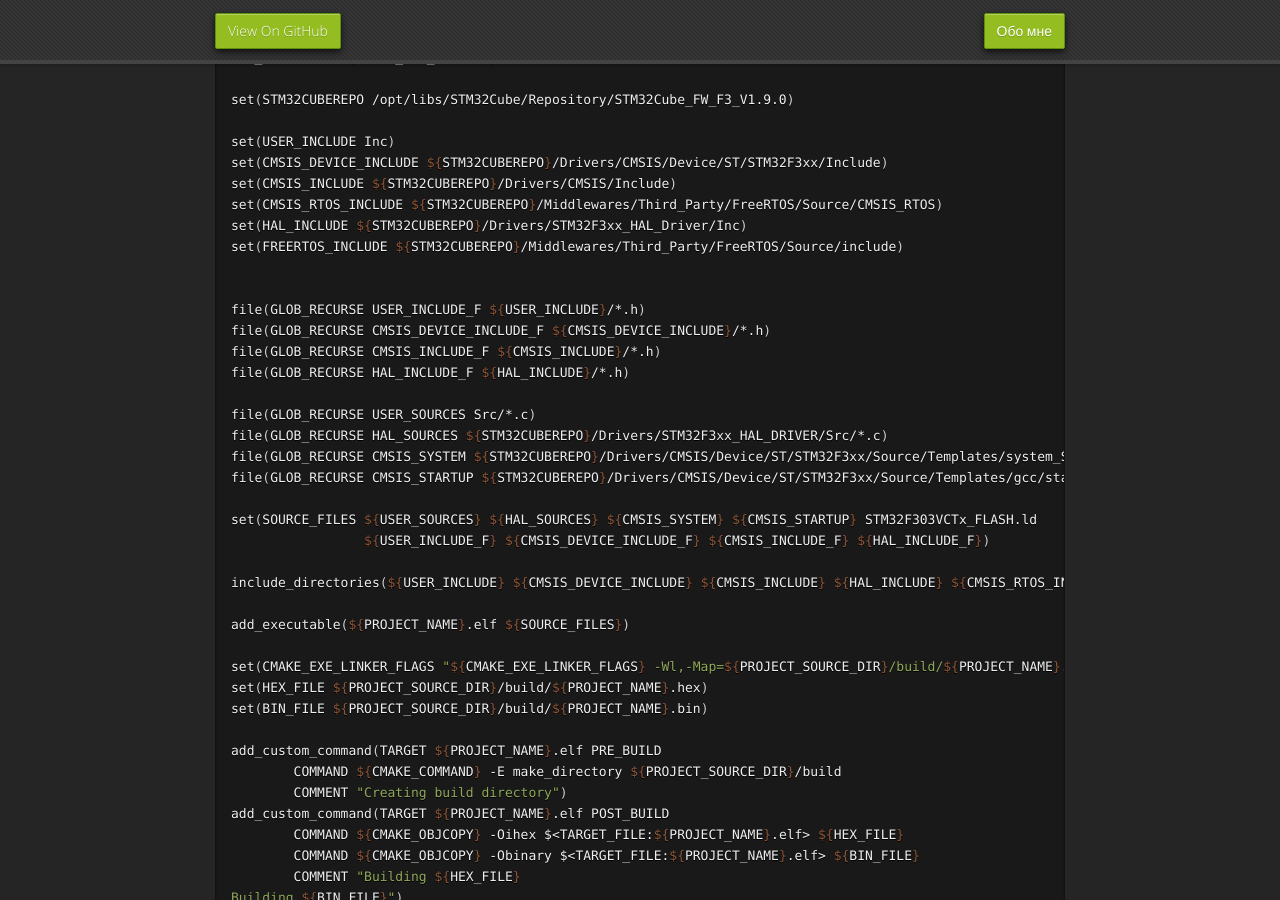
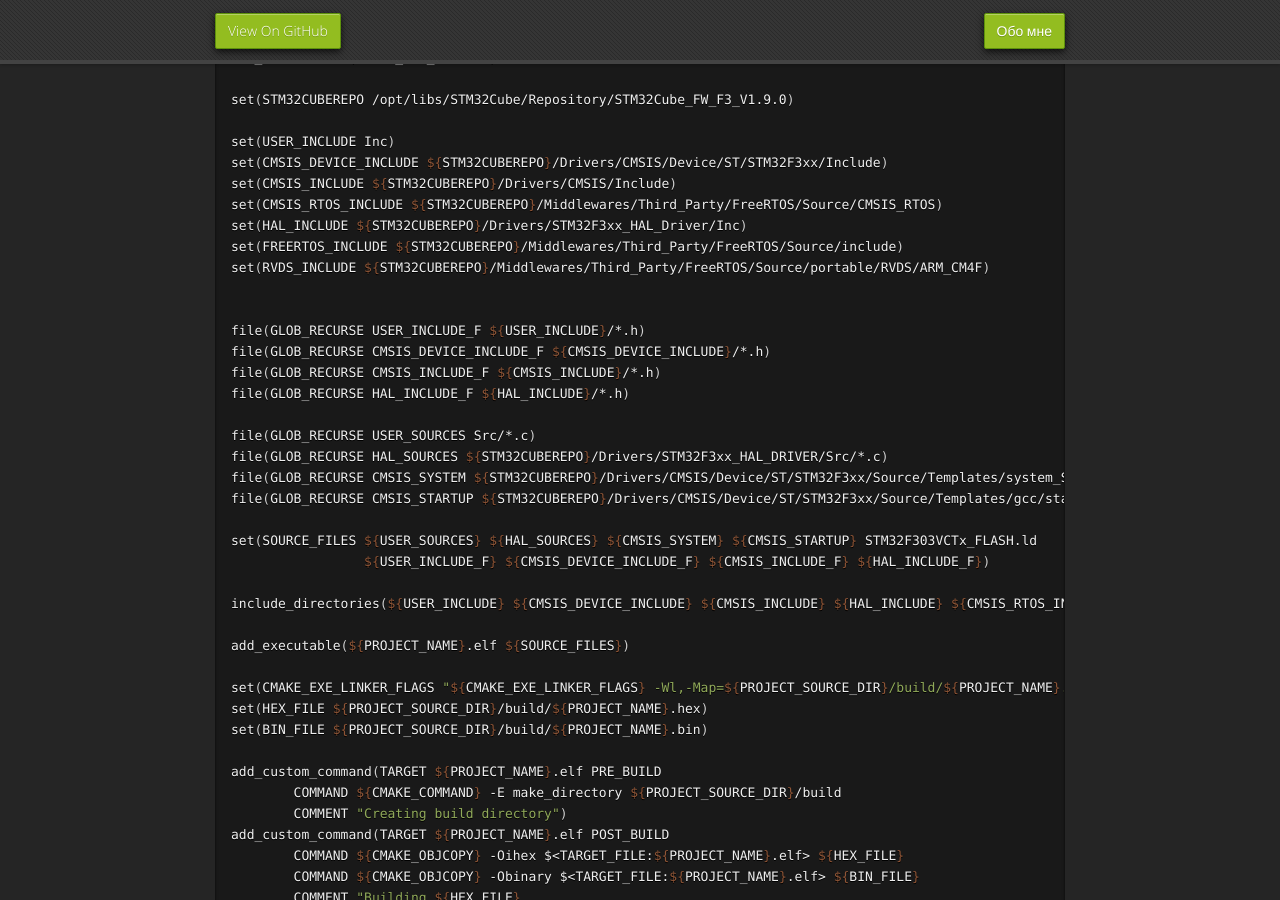
Before and after one commit to firebull/firebull.github.io, a Jekyll site: the page built from _posts/2017-11-29-st3_SW4_and_STM32CubeMX_for_STM32_under_Linux.markdown, in a window 1280 px wide and 900 px high, scrolled down 14498 px. Built offline with Jekyll 4.4.1, drawn with Linux system fonts in a browser that asks for light colours; nearby versions of some CDN libraries.

Commit message:
Article update

```diff
--- a/_posts/2017-11-29-st3_SW4_and_STM32CubeMX_for_STM32_under_Linux.markdown
+++ b/_posts/2017-11-29-st3_SW4_and_STM32CubeMX_for_STM32_under_Linux.markdown
@@ -389,6 +389,7 @@ set(CMSIS_INCLUDE ${STM32CUBEREPO}/Drivers/CMSIS/Include)
 set(CMSIS_RTOS_INCLUDE ${STM32CUBEREPO}/Middlewares/Third_Party/FreeRTOS/Source/CMSIS_RTOS)
 set(HAL_INCLUDE ${STM32CUBEREPO}/Drivers/STM32F3xx_HAL_Driver/Inc)
 set(FREERTOS_INCLUDE ${STM32CUBEREPO}/Middlewares/Third_Party/FreeRTOS/Source/include)
+set(RVDS_INCLUDE ${STM32CUBEREPO}/Middlewares/Third_Party/FreeRTOS/Source/portable/RVDS/ARM_CM4F)
 
 
 file(GLOB_RECURSE USER_INCLUDE_F ${USER_INCLUDE}/*.h)
@@ -404,7 +405,7 @@ file(GLOB_RECURSE CMSIS_STARTUP ${STM32CUBEREPO}/Drivers/CMSIS/Device/ST/STM32F3
 set(SOURCE_FILES ${USER_SOURCES} ${HAL_SOURCES} ${CMSIS_SYSTEM} ${CMSIS_STARTUP} STM32F303VCTx_FLASH.ld
                  ${USER_INCLUDE_F} ${CMSIS_DEVICE_INCLUDE_F} ${CMSIS_INCLUDE_F} ${HAL_INCLUDE_F})
 
-include_directories(${USER_INCLUDE} ${CMSIS_DEVICE_INCLUDE} ${CMSIS_INCLUDE} ${HAL_INCLUDE} ${CMSIS_RTOS_INCLUDE} ${FREERTOS_INCLUDE})
+include_directories(${USER_INCLUDE} ${CMSIS_DEVICE_INCLUDE} ${CMSIS_INCLUDE} ${HAL_INCLUDE} ${CMSIS_RTOS_INCLUDE} ${FREERTOS_INCLUDE} ${RVDS_INCLUDE})
 
 add_executable(${PROJECT_NAME}.elf ${SOURCE_FILES})
 
```
